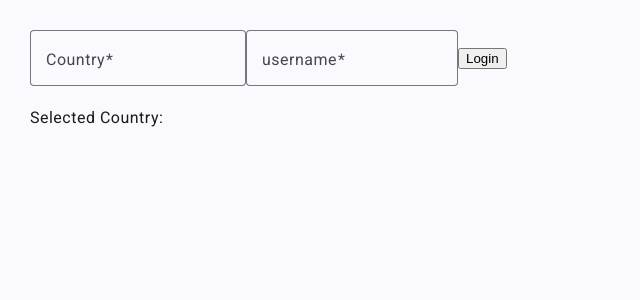
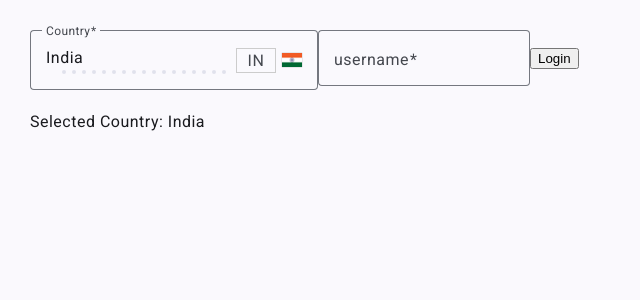
Before and after one commit to evicio1/ngx-country-selector, an Angular app: page / in a window 1280 px wide. Shown: the top 300 px of the page, without its empty margins (0-640 px from the left). Built offline with nearby package versions, Linux system fonts and the light colour scheme.

Commit message:
update readme

```diff
--- a/projects/country-selector-library/package.json
+++ b/projects/country-selector-library/package.json
@@ -1,6 +1,6 @@
 {
   "name": "ngx-country-selector",
-  "version": "18.2.0",
+  "version": "18.2.1",
   "peerDependencies": {
     "@angular/common": "^18.2.0",
     "@angular/core": "^18.2.0"
@@ -8,5 +8,9 @@
   "dependencies": {
     "tslib": "^2.3.0"
   },
+  "repository": {
+    "type": "git",
+    "url": "https://github.com/evicio1/ngx-country-selector.git"
+  },
   "sideEffects": false
 }
--- a/src/app/app.component.html
+++ b/src/app/app.component.html
@@ -2,13 +2,13 @@
 <form [formGroup]="loginForm" autocomplete="off" novalidate (ngSubmit)="onSubmit()">
 
   <lib-country-selector
-  [allowedCountryCodes]="allowedCountryCode"
+  [allowedCountryCodes]="allowedCountryCode()"
   [countryListConfig]="config"
   [selectedCountryConfig]="selectedConfig"
-  [loading]="false"
-  [readonly]="false"
+  [loading]="loading()"
+  [readonly]="readonly() || loading()"
   label="Country"
-  [clearable]="true"
+  [clearable]="!shouldCountryLocked()"
   [customNaming]="{ gb: 'United Kingdom'}"
   formControlName="country"
   (onCountryChange)="onCountryChange($event)"
--- a/src/app/app.component.ts
+++ b/src/app/app.component.ts
@@ -1,4 +1,4 @@
-import { Component, signal } from '@angular/core';
+import { Component, input, signal } from '@angular/core';
 import { CountrySelectorLibraryComponent } from "../../projects/country-selector-library/src/lib/country-selector-library.component";
 import {FormControl, FormGroup, FormsModule, ReactiveFormsModule, Validators} from '@angular/forms';
 import {MatSlideToggleModule} from '@angular/material/slide-toggle';
@@ -27,6 +27,7 @@ import { ICountry } from '../../projects/country-selector-library/src/public-api
 export class AppComponent {
   title = 'country-selector';
   loginForm!: FormGroup;
+  shouldCountryLocked  = input<boolean>(false);
 
   config : IConfig = {
     hideName: false,
@@ -38,8 +39,11 @@ export class AppComponent {
   };
 
   //Nordic countries, Germany, Austria, UK, Austria, Switzerland
-  allowedCountryCode: string[] = ['de', 'at', 'gb', 'dk', 'fi', 'is', 'no', 'se', 'ch'];
+  allowedCountryCode = signal<string[]>([]);
   selectedCountry = signal<ICountry | null> (null);
+  loading = signal<boolean>(true);
+  readonly = signal<boolean>(false);
+
 
   onCountryChange(country: ICountry | null) {
     this.selectedCountry.set(country);
@@ -52,9 +56,24 @@ export class AppComponent {
       country: new FormControl({value: {code:'in'} as ICountry | null, disabled: false},
          Validators.required), // need to send both validator and required input value to make it work
     });
+
+    //loadCountries after 10 seconds of page shows
+    setTimeout(() => {
+      this.loadCountries();
+    }, 10000);
+
+  }
+
+  // this should call after 2 seconds of page load
+  loadCountries = () => {
+    this.allowedCountryCode.set(['de', 'at', 'gb', 'dk', 'fi', 'is', 'no', 'se', 'ch']);
+    this.loading.set(false);
   }
 
   onSubmit = () => {
+    if(this.loginForm.invalid) {
+      alert('Please fill all the required fields');
+    }
     const login = this.loginForm.value;
   }
 
```
Also changed, not shown: projects/country-selector-library/src/lib/constants.ts (+2 -1 lines), projects/country-selector-library/README.md, 1 other file (tests, documents, lock files or other folders).
